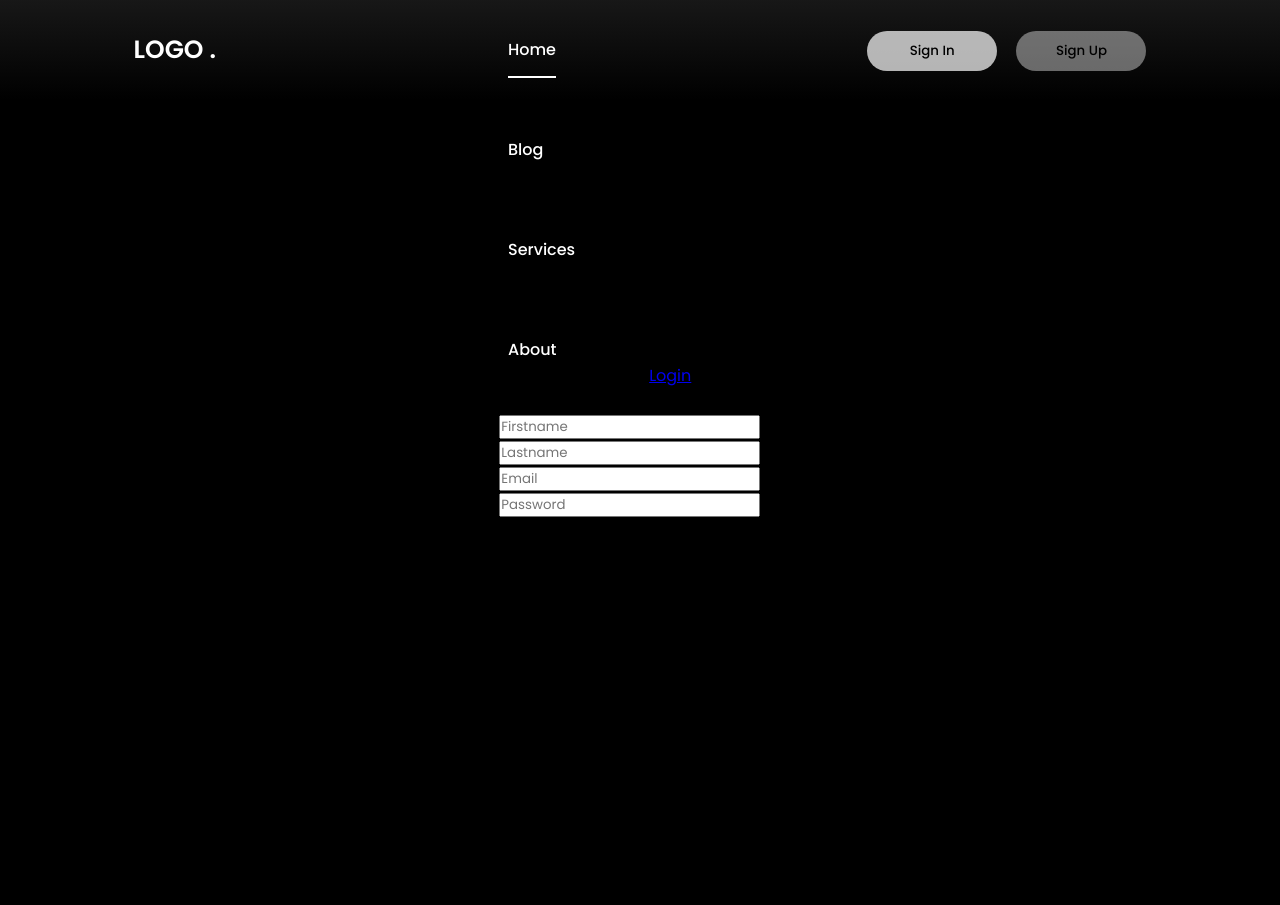
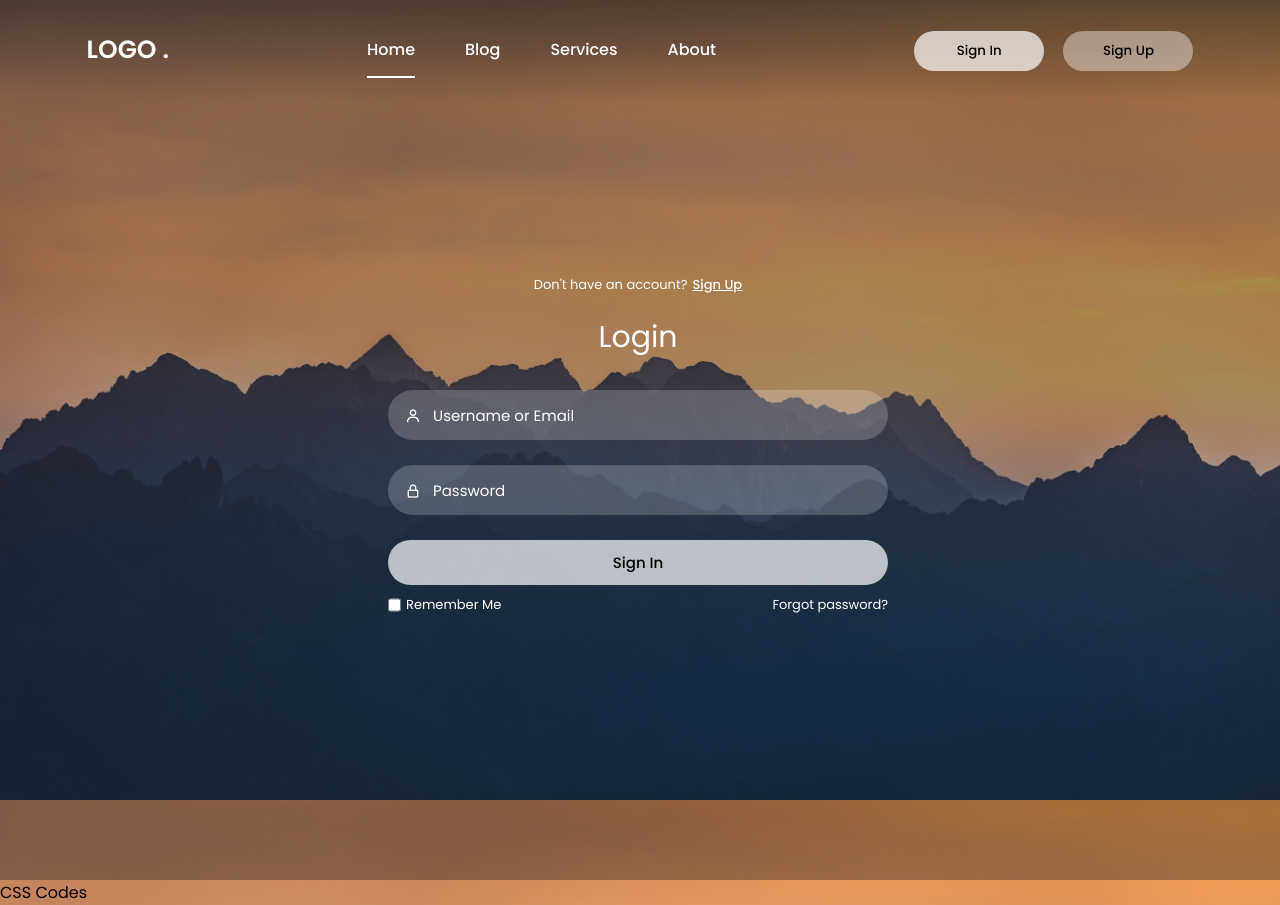
Before and after one commit to mara-Luc/Project, a PHP site: page / in a window 1280 px wide. Before the commit the page ends 517 px from the top, so only its background shows below. Run offline with PHP 8.4, Linux system fonts and the light colour scheme.

Commit message:
template complete
needs to be modified

```diff
--- a/index.html
+++ b/index.html
@@ -4,23 +4,17 @@
     <meta charset="UTF-8">
     <meta http-equiv="X-UA-Compatible" content="IE=edge">
     <meta name="viewport" content="width=device-width, initial-scale=1.0">
-    <!-- BOXICONS -->
-    <link href='https://unpkg.com/boxicons@2.1.4/css/boxicons.min.css' rel='stylesheet'>
-
     <link href='https://unpkg.com/boxicons@2.1.4/css/boxicons.min.css' rel='stylesheet'>
     <link rel="stylesheet" href="style.css">
     <title>Portals | Login & Registration</title>
 </head>
 <body>
-
  <div class="wrapper">
-
     <nav class="nav">
         <div class="nav-logo">
             <p>LOGO .</p>
         </div>
-
-            <div class="nav-menu">
+        <div class="nav-menu" id="navMenu">
             <ul>
                 <li><a href="#" class="link active">Home</a></li>
                 <li><a href="#" class="link">Blog</a></li>
@@ -28,58 +22,117 @@
                 <li><a href="#" class="link">About</a></li>
             </ul>
         </div>
+        <div class="nav-button">
+            <button class="btn white-btn" id="loginBtn" onclick="login()">Sign In</button>
+            <button class="btn" id="registerBtn" onclick="register()">Sign Up</button>
+        </div>
+        <div class="nav-menu-btn">
+            <i class="bx bx-menu" onclick="myMenuFunction()"></i>
+        </div>
+    </nav>
+<!----------------------------- Form box ----------------------------------->
+    <div class="form-box">
 
-            <div class="nav-button">
-                <button class="btn white-btn" id="loginbtn">Sign In</button>
-                <button class="btn" id="registerbtn">Sign Up</button>
+        <!------------------- login form -------------------------->
+        <div class="login-container" id="login">
+            <div class="top">
+                <span>Don't have an account? <a href="#" onclick="register()">Sign Up</a></span>
+                <header>Login</header>
             </div>
-
-            <div class="nav-menu-btn">
-                <i class="bx bx-menu"></i>
+            <div class="input-box">
+                <input type="text" class="input-field" placeholder="Username or Email">
+                <i class="bx bx-user"></i>
             </div>
-
-        </nav>
-
-
-<!----------------------------- Form box ----------------------------------->
+            <div class="input-box">
+                <input type="password" class="input-field" placeholder="Password">
+                <i class="bx bx-lock-alt"></i>
+            </div>
+            <div class="input-box">
+                <input type="submit" class="submit" value="Sign In">
+            </div>
+            <div class="two-col">
+                <div class="one">
+                    <input type="checkbox" id="login-check">
+                    <label for="login-check"> Remember Me</label>
+                </div>
+                <div class="two">
+                    <label><a href="#">Forgot password?</a></label>
+                </div>
+            </div>
+        </div>
+        <!------------------- registration form -------------------------->
         <div class="register-container" id="register">
             <div class="top">
-                <span>Have an Account? <a href="#" onclick="login()">Login</a></span>
+                <span>Have an account? <a href="#" onclick="login()">Login</a></span>
                 <header>Sign Up</header>
             </div>
-
             <div class="two-forms">
-
                 <div class="input-box">
                     <input type="text" class="input-field" placeholder="Firstname">
                     <i class="bx bx-user"></i>
                 </div>
-
                 <div class="input-box">
                     <input type="text" class="input-field" placeholder="Lastname">
                     <i class="bx bx-user"></i>
+                </div>
             </div>
             <div class="input-box">
                 <input type="text" class="input-field" placeholder="Email">
                 <i class="bx bx-envelope"></i>
             </div>
-
             <div class="input-box">
                 <input type="password" class="input-field" placeholder="Password">
                 <i class="bx bx-lock-alt"></i>
             </div>
+            <div class="input-box">
+                <input type="submit" class="submit" value="Register">
             </div>
+            <div class="two-col">
+                <div class="one">
+                    <input type="checkbox" id="register-check">
+                    <label for="register-check"> Remember Me</label>
+                </div>
+                <div class="two">
+                    <label><a href="#">Terms & conditions</a></label>
+                </div>
+            </div>
+        </div>
+    </div>
+</div>
+<script>
 
-        <!------------------- login form -------------------------->
+   function myMenuFunction() {
+    var i = document.getElementById("navMenu");
+    if(i.className === "nav-menu") {
+        i.className += " responsive";
+    } else {
+        i.className = "nav-menu";
+    }
+   }
 
-
-
-        <!------------------- registration form -------------------------->
-
-
-
-
-        <script></script>
-</div>
+</script>
+<script>
+    var a = document.getElementById("loginBtn");
+    var b = document.getElementById("registerBtn");
+    var x = document.getElementById("login");
+    var y = document.getElementById("register");
+    function login() {
+        x.style.left = "4px";
+        y.style.right = "-520px";
+        a.className += " white-btn";
+        b.className = "btn";
+        x.style.opacity = 1;
+        y.style.opacity = 0;
+    }
+    function register() {
+        x.style.left = "-510px";
+        y.style.right = "5px";
+        a.className = "btn";
+        b.className += " white-btn";
+        x.style.opacity = 0;
+        y.style.opacity = 1;
+    }
+</script>
 </body>
 </html>
+CSS Codes
--- a/style.css
+++ b/style.css
@@ -1,31 +1,25 @@
 /* POPPINS FONT */
-/*My creation*/
-@import url('https://fonts.googleapis.com/css2?family=Poppins:ital,wght@0,100;0,200;0,300;0,700;0,800;0,900;1,100;1,200;1,300;1,400;1,500;1,600;1,700;1,800;1,900&display=swap');
-/*Supplied*/
 @import url('https://fonts.googleapis.com/css2?family=Poppins:wght@400;500;600;700&display=swap');
-
 *{
     margin: 0;
     padding: 0;
     box-sizing: border-box;
     font-family: 'Poppins', sans-serif;
 }
-
 body{
-    background: url("Project/images/1.jpg");
+    background: url("images/1.jpg");
     background-size: cover;
     background-repeat: no-repeat;
     background-attachment: fixed;
+    overflow: hidden;
 }
-
 .wrapper{
     display: flex;
     justify-content: center;
     align-items: center;
     min-height: 110vh;
-    background: #000;
+    background: rgba(39, 39, 39, 0.4);
 }
-
 .nav{
     position: fixed;
     top: 0;
@@ -34,20 +28,20 @@ body{
     width: 100%;
     height: 100px;
     line-height: 100px;
-    background: linear-gradient(rgba(39, 39, 39, 0.6), transparent);
+    background: linear-gradient(rgba(39,39,39, 0.6), transparent);
     z-index: 100;
 }
-
 .nav-logo p{
     color: white;
     font-size: 25px;
     font-weight: 600;
 }
-
 .nav-menu ul{
+    display: flex;
+}
+.nav-menu ul li{
     list-style-type: none;
 }
-
 .nav-menu ul li .link{
     text-decoration: none;
     font-weight: 500;
@@ -55,11 +49,9 @@ body{
     padding-bottom: 15px;
     margin: 0 25px;
 }
-
 .link:hover, .active{
     border-bottom: 2px solid #fff;
 }
-
 .nav-button .btn{
     width: 130px;
     height: 40px;
@@ -68,24 +60,182 @@ body{
     border: none;
     border-radius: 30px;
     cursor: pointer;
+    transition: .3s ease;
 }
-
 .btn:hover{
     background: rgba(255, 255, 255, 0.3);
 }
-
-#registerbtn{
+#registerBtn{
     margin-left: 15px;
 }
-
 .btn.white-btn{
     background: rgba(255, 255, 255, 0.7);
 }
-
-.btn.btn.btn.white-btn:hover{
+.btn.btn.white-btn:hover{
     background: rgba(255, 255, 255, 0.5);
 }
-
 .nav-menu-btn{
     display: none;
 }
+.form-box{
+    position: relative;
+    display: flex;
+    align-items: center;
+    justify-content: center;
+    width: 512px;
+    height: 420px;
+    overflow: hidden;
+    z-index: 2;
+}
+.login-container{
+    position: absolute;
+    left: 4px;
+    width: 500px;
+    display: flex;
+    flex-direction: column;
+    transition: .5s ease-in-out;
+}
+.register-container{
+    position: absolute;
+    right: -520px;
+    width: 500px;
+    display: flex;
+    flex-direction: column;
+    transition: .5s ease-in-out;
+}
+.top span{
+    color: #fff;
+    font-size: small;
+    padding: 10px 0;
+    display: flex;
+    justify-content: center;
+}
+.top span a{
+    font-weight: 500;
+    color: #fff;
+    margin-left: 5px;
+}
+header{
+    color: #fff;
+    font-size: 30px;
+    text-align: center;
+    padding: 10px 0 30px 0;
+}
+.two-forms{
+    display: flex;
+    gap: 10px;
+}
+.input-field{
+    font-size: 15px;
+    background: rgba(255, 255, 255, 0.2);
+    color: #fff;
+    height: 50px;
+    width: 100%;
+    padding: 0 10px 0 45px;
+    border: none;
+    border-radius: 30px;
+    outline: none;
+    transition: .2s ease;
+}
+.input-field:hover, .input-field:focus{
+    background: rgba(255, 255, 255, 0.25);
+}
+::-webkit-input-placeholder{
+    color: #fff;
+}
+.input-box i{
+    position: relative;
+    top: -35px;
+    left: 17px;
+    color: #fff;
+}
+.submit{
+    font-size: 15px;
+    font-weight: 500;
+    color: black;
+    height: 45px;
+    width: 100%;
+    border: none;
+    border-radius: 30px;
+    outline: none;
+    background: rgba(255, 255, 255, 0.7);
+    cursor: pointer;
+    transition: .3s ease-in-out;
+}
+.submit:hover{
+    background: rgba(255, 255, 255, 0.5);
+    box-shadow: 1px 5px 7px 1px rgba(0, 0, 0, 0.2);
+}
+.two-col{
+    display: flex;
+    justify-content: space-between;
+    color: #fff;
+    font-size: small;
+    margin-top: 10px;
+}
+.two-col .one{
+    display: flex;
+    gap: 5px;
+}
+.two label a{
+    text-decoration: none;
+    color: #fff;
+}
+.two label a:hover{
+    text-decoration: underline;
+}
+@media only screen and (max-width: 786px){
+    .nav-button{
+        display: none;
+    }
+    .nav-menu.responsive{
+        top: 100px;
+    }
+    .nav-menu{
+        position: absolute;
+        top: -800px;
+        display: flex;
+        justify-content: center;
+        background: rgba(255, 255, 255, 0.2);
+        width: 100%;
+        height: 90vh;
+        backdrop-filter: blur(20px);
+        transition: .3s;
+    }
+    .nav-menu ul{
+        flex-direction: column;
+        text-align: center;
+    }
+    .nav-menu-btn{
+        display: block;
+    }
+    .nav-menu-btn i{
+        font-size: 25px;
+        color: #fff;
+        padding: 10px;
+        background: rgba(255, 255, 255, 0.2);
+        border-radius: 50%;
+        cursor: pointer;
+        transition: .3s;
+    }
+    .nav-menu-btn i:hover{
+        background: rgba(255, 255, 255, 0.15);
+    }
+}
+@media only screen and (max-width: 540px) {
+    .wrapper{
+        min-height: 100vh;
+    }
+    .form-box{
+        width: 100%;
+        height: 500px;
+    }
+    .register-container, .login-container{
+        width: 100%;
+        padding: 0 20px;
+    }
+    .register-container .two-forms{
+        flex-direction: column;
+        gap: 0;
+    }
+}
```
Lines whose indentation alone changed are shown as unchanged.
